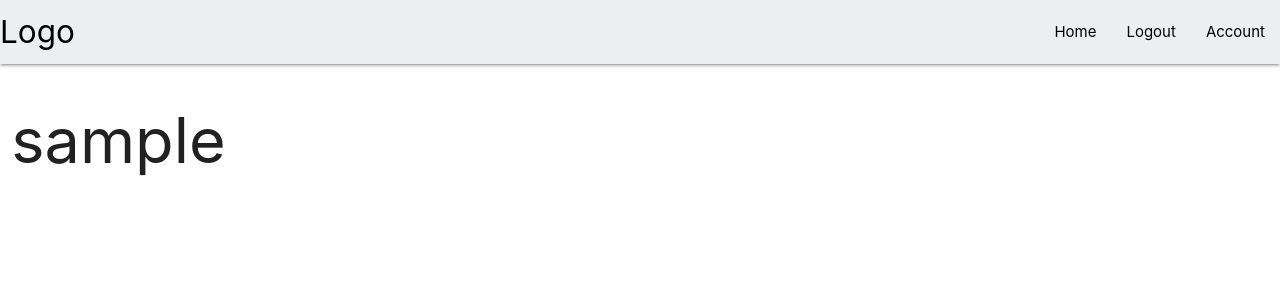
After one commit to BrianWhelanDublin/flask-p3-test, a Flask app: page /account in a window 1280 px wide. The commit adds this page. Shown: the top 300 px of the page. Run offline with Flask 2, Linux system fonts and the light colour scheme; a user stored in the database is signed in; a database or web service that is not in the repository returns one stand-in record (values such as "Sample title"); some libraries are stand-ins or nearby versions.

```diff
--- a/app.py
+++ b/app.py
@@ -28,6 +28,8 @@ app.config["SECRET_KEY"] = os.environ.get("SECRET_KEY")
 mongo = PyMongo(app)
 bcrypt = Bcrypt(app)
 login_manager = LoginManager(app)
+login_manager.login_view= "login"
+login_manager.login_message_category= "error"
 
 
 class RegistrationForm(FlaskForm):
@@ -93,9 +95,6 @@ class User:
         return User(username=u['username'])
 
 
-
-
-
 @app.route("/")
 def home():
     return render_template("home.html", title="Home")
@@ -150,8 +149,12 @@ def login():
                                                form.password.data):
             user_obj = User(username=user["username"])
             login_user(user_obj, remember=form.remember.data)
+            next_page = request.args.get("next")
             flash("User Logged In Sucessfully", "success")
-            return redirect(url_for("home"))
+            if next_page:
+                return redirect(next_page)
+            else:
+                return redirect(url_for("home"))
 
         else:
             flash("Login Unsuccessful please check user details", "error")
@@ -166,6 +169,12 @@ def logout():
     return redirect(url_for("login"))
 
 
+@app.route("/account")
+@login_required
+def account():
+    return render_template("account.html", title="account")
+
+
 if __name__ == "__main__":
     app.run(host=os.environ.get("IP"),
             port=os.environ.get("PORT"),
--- /dev/null
+++ b/templates/account.html
@@ -0,0 +1,7 @@
+{% extends "base.html" %}
+
+{% block main %}
+
+<h1>{{ current_user.username }}</h1>
+
+{% endblock %}
--- a/templates/base.html
+++ b/templates/base.html
@@ -20,6 +20,7 @@
                 <li><a class="black-text" href="{{ url_for('home') }}">Home</a></li>
                 {% if current_user.is_authenticated %}
                 <li><a class="black-text" href="{{ url_for('logout') }}">Logout</a></li>
+                <li><a class="black-text" href="{{ url_for('account') }}">Account</a></li>
                 {% else %}
                 <li><a class="black-text" href="{{ url_for('login') }}">Login</a></li>
                 <li><a class="black-text" href="{{ url_for('register') }}">register</a></li>
@@ -32,6 +33,7 @@
         <li><a class="black-text" href="{{ url_for('home') }}">Home</a></li>
         {% if current_user.is_authenticated %}
         <li><a class="black-text" href="{{ url_for('logout') }}">Logout</a></li>
+        <li><a class="black-text" href="{{ url_for('account') }}">Account</a></li>
         {% else %}
         <li><a class="black-text" href="{{ url_for('login') }}">Login</a></li>
         <li><a class="black-text" href="{{ url_for('register') }}">register</a></li>
```
